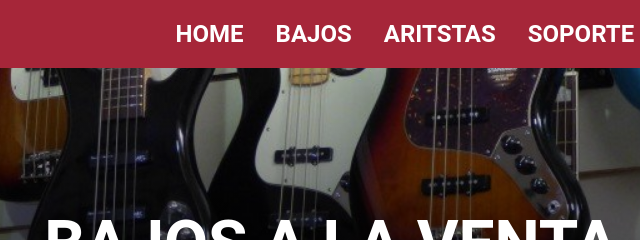
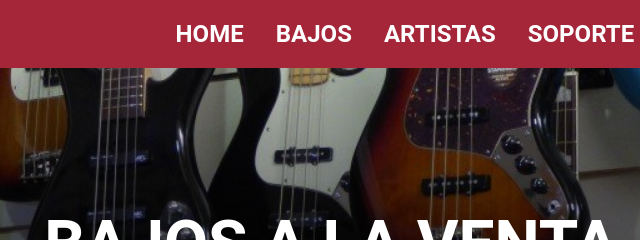
Before and after one commit to jacofsky/BassBlood, a website: page pages/nuestosbajos.html in a window 1280 px wide. Shown: the top 240 px of the page, 309-949 px from the left. Drawn offline with nearby package versions, Linux system fonts and the light colour scheme.

Commit message:
Update nuestosbajos.html

```diff
--- a/pages/nuestosbajos.html
+++ b/pages/nuestosbajos.html
@@ -30,7 +30,7 @@
                 <ul class="navbar-nav">
                     <li class="nav-item"><a class="linkHover" href="../index.html">HOME</a></li>
                     <li class="nav-item"><a class="linkHover" href="#">BAJOS</a></li>
-                    <li class="nav-item"><a class="linkHover" href="artistas.html">ARITSTAS</a></li>
+                    <li class="nav-item"><a class="linkHover" href="artistas.html">ARTISTAS</a></li>
                     <li class="nav-item"><a class="linkHover" href="contacto.html">SOPORTE</a></li>
                     <li class="nav-item"><a class="linkHover" href="quienessomos.html">SOBRE NOSOTROS</a></li>
                 </ul>
```
